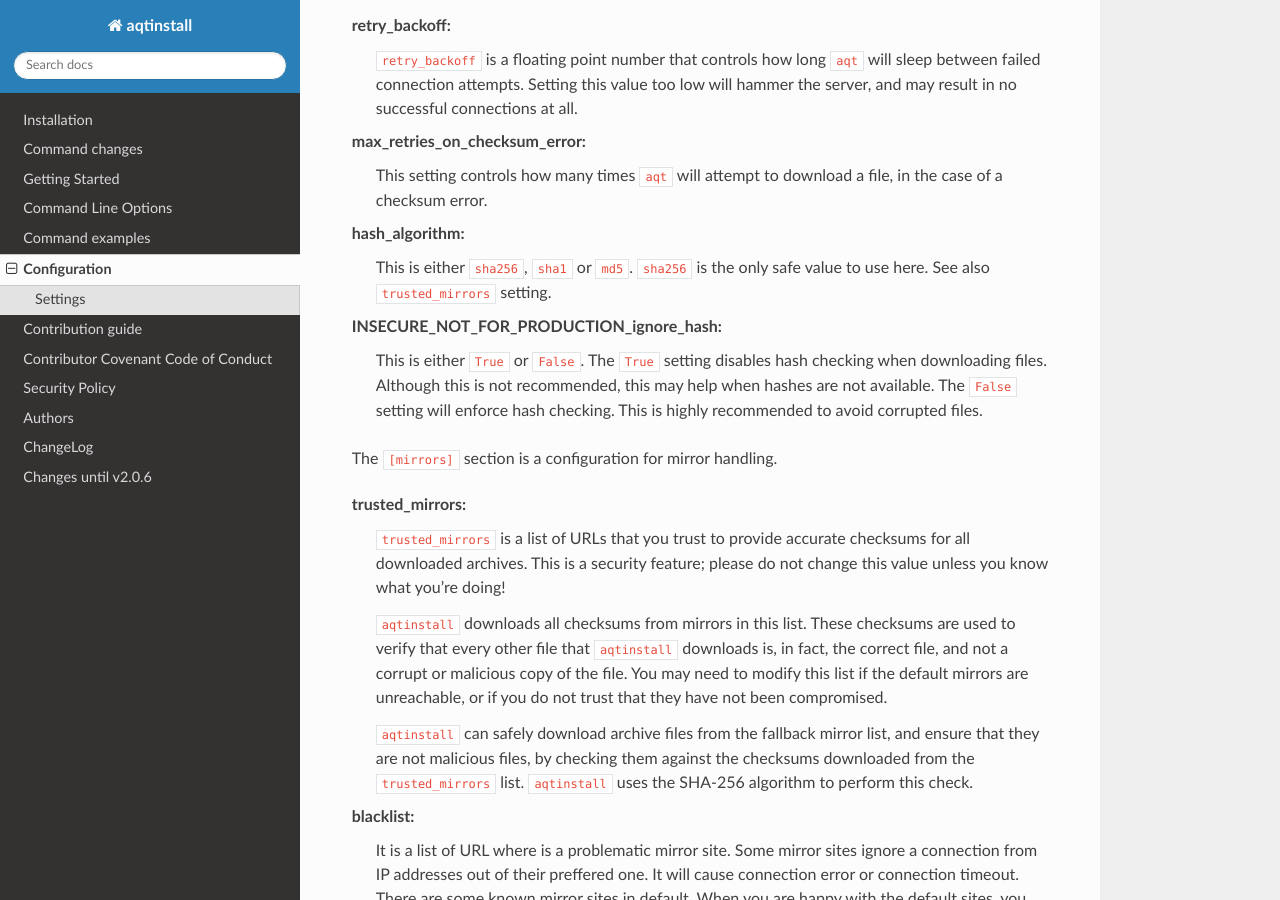
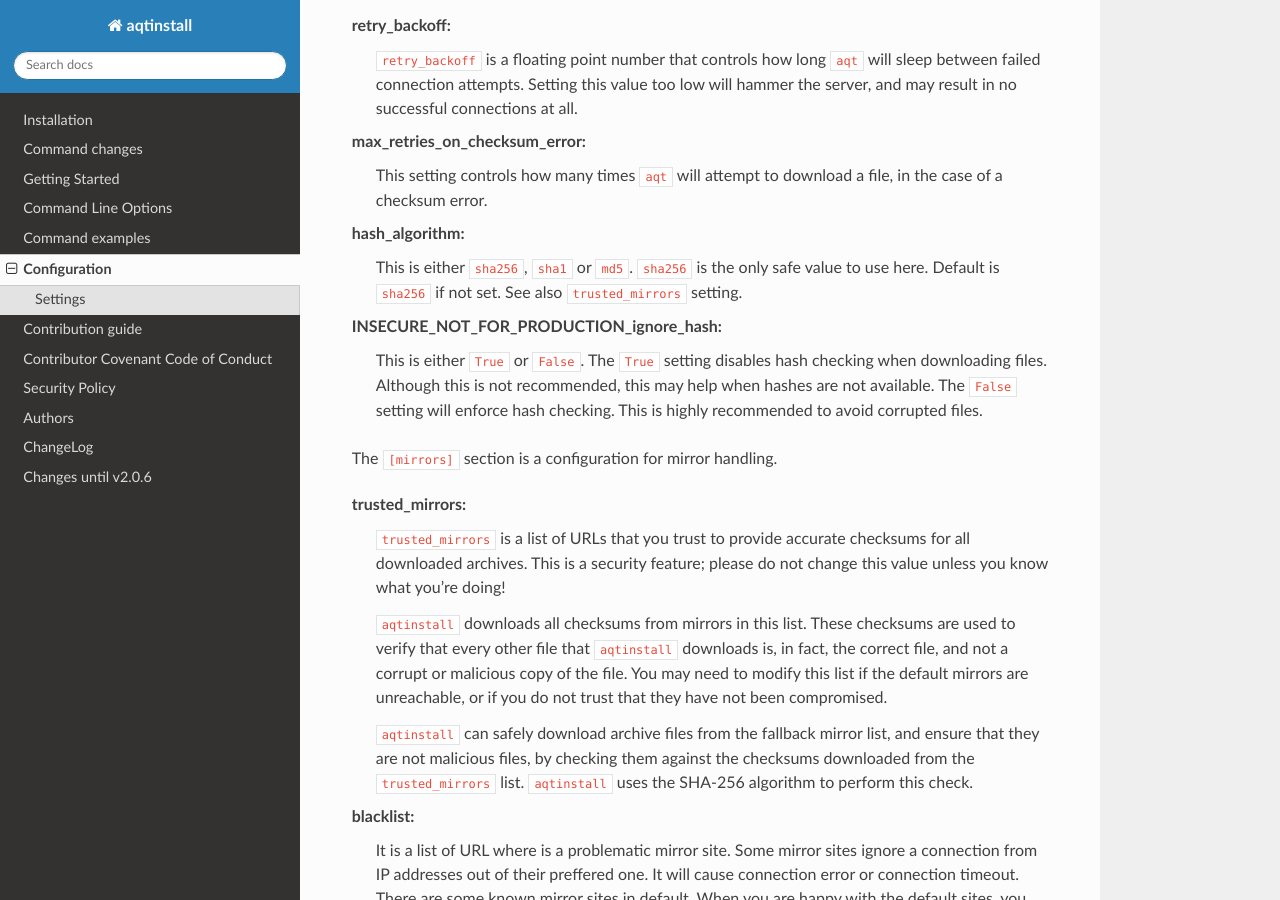
Before and after one commit to miurahr/aqtinstall, a Sphinx documentation site: the page built from docs/configuration.rst, in a window 1280 px wide and 900 px high, scrolled down 2375 px. Built offline with Sphinx 7.4.7 and the Read the Docs theme 2.0.0, drawn with Linux system fonts in a browser that asks for light colours; the version number could not be read and is left out.

Commit message:
docs: update configuration.rst
express default value of hash_algorithm

Signed-off-by: Hiroshi Miura <miurahr@linux.com>

```diff
--- a/docs/configuration.rst
+++ b/docs/configuration.rst
@@ -134,7 +134,8 @@ max_retries_on_checksum_error:
 
 hash_algorithm:
     This is either ``sha256``, ``sha1`` or ``md5``. ``sha256`` is the only safe
-    value to use here. See also ``trusted_mirrors`` setting.
+    value to use here. Default is ``sha256`` if not set.
+    See also ``trusted_mirrors`` setting.
 
 INSECURE_NOT_FOR_PRODUCTION_ignore_hash:
     This is either ``True`` or ``False``.
```
